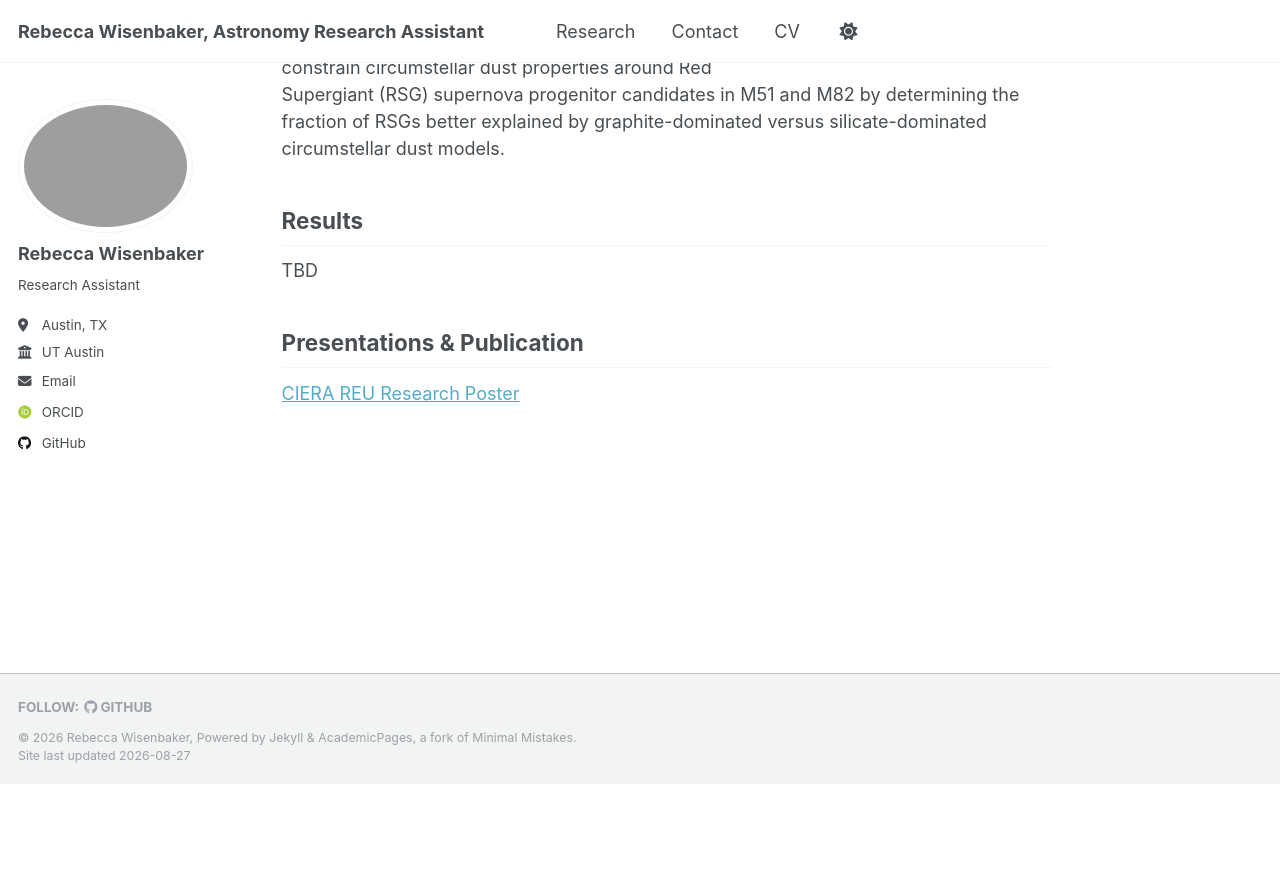
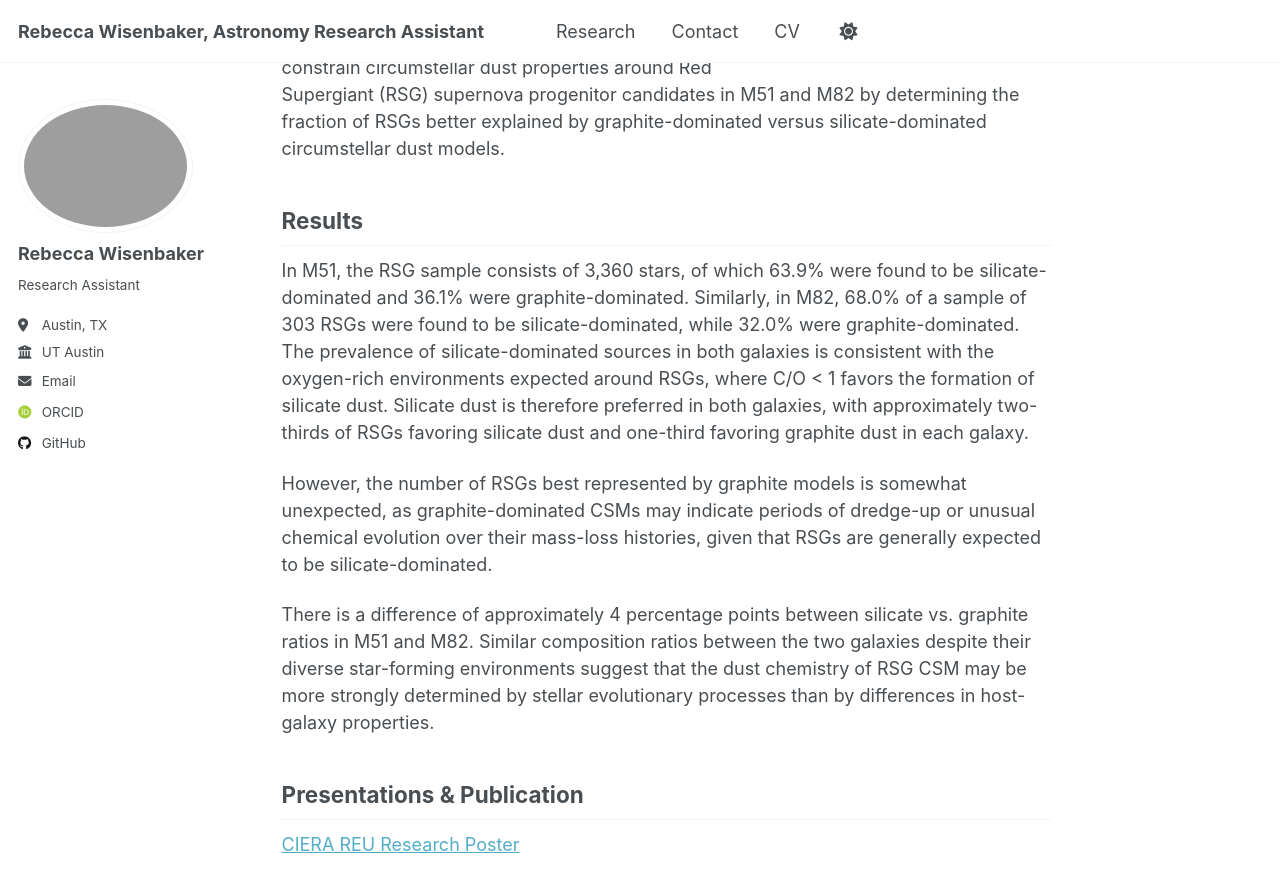
Before and after one commit to rebeccalw87/rebeccalw87.github.io, a Jekyll site: the page built from _pages/research.md, in a window 1280 px wide and 900 px high, scrolled down 237 px. Shown: the top 892 px of the window. Built offline with Jekyll 4.4.1, drawn with Linux system fonts in a browser that asks for light colours; some web fonts are replaced; a script that is not in the unit is left out; before the commit the page ends 1021 px from its top, so only the background shows below that.

Commit message:
Update research.md

```diff
--- a/_pages/research.md
+++ b/_pages/research.md
@@ -11,8 +11,11 @@ author_profile: true
 My REU summer research project through CIERA (Northwestern University, 2026) was to analyze and constrain circumstellar dust properties around Red Supergiant (RSG) supernova progenitor candidates in M51 and M82 by determining the fraction of RSGs better explained by graphite-dominated versus silicate-dominated circumstellar dust models.
 
 ## Results
+In M51, the RSG sample consists of 3,360 stars, of which 63.9% were found to be silicate-dominated and 36.1% were graphite-dominated. Similarly, in M82, 68.0% of a sample of 303 RSGs were found to be silicate-dominated, while 32.0% were graphite-dominated. The prevalence of silicate-dominated sources in both galaxies is consistent with the oxygen-rich environments expected around RSGs, where C/O < 1 favors the formation of silicate dust. Silicate dust is therefore preferred in both galaxies, with approximately two-thirds of RSGs favoring silicate dust and one-third favoring graphite dust in each galaxy.
 
-TBD
+However, the number of RSGs best represented by graphite models is somewhat unexpected, as graphite-dominated CSMs may indicate periods of dredge-up or unusual chemical evolution over their mass-loss histories, given that RSGs are generally expected to be silicate-dominated.
+
+There is a difference of approximately 4 percentage points between silicate vs. graphite ratios in M51 and M82. Similar composition ratios between the two galaxies despite their diverse star-forming environments suggest that the dust chemistry of RSG CSM may be more strongly determined by stellar evolutionary processes than by differences in host-galaxy properties.
 
 ## Presentations & Publication
 [CIERA REU Research Poster](https://rebeccalw87.github.io/files/REU_Poster_Final.pdf)
```
